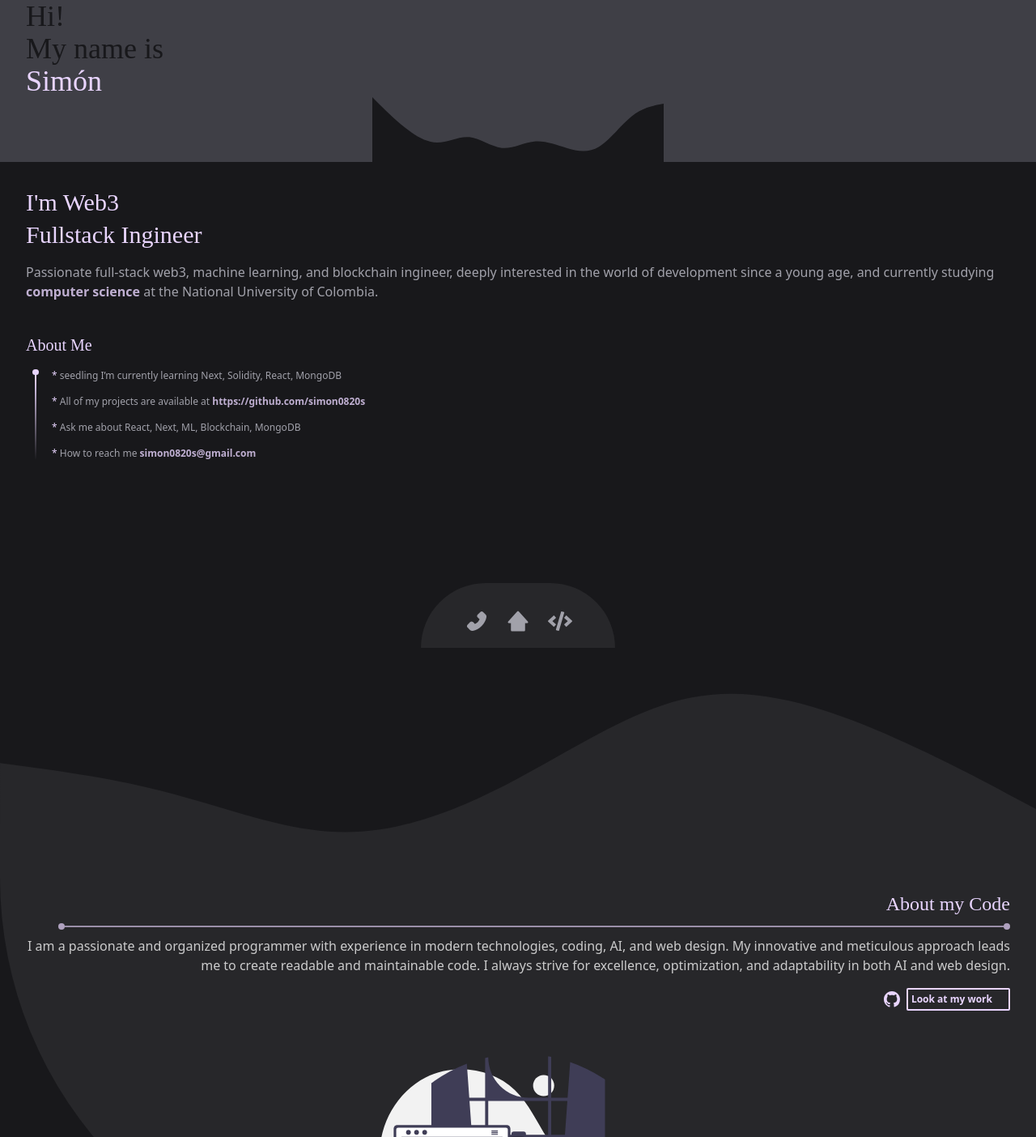
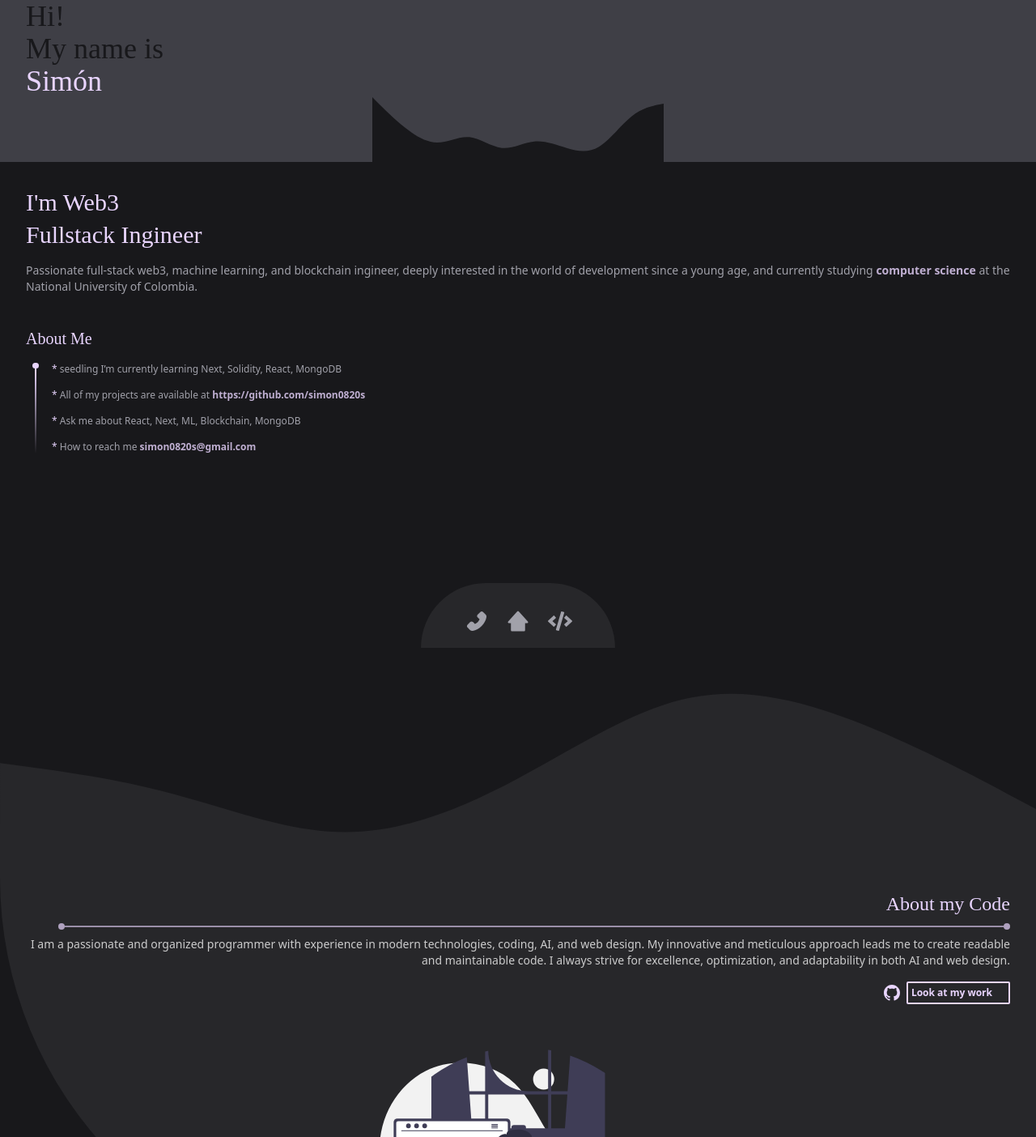
Before and after one commit to simon0820s/MyPersonalPage, a React (Vite) app: page / in a window 1280 px wide. Shown: the top 1404 px of the page at 81% size. Built offline with nearby package versions, Linux system fonts and the light colour scheme; some icons are missing; a web font is replaced by a local one.

Commit message:
little text

```diff
--- a/src/sections/Hero.jsx
+++ b/src/sections/Hero.jsx
@@ -30,7 +30,7 @@ const Hero = () => {
             <h1>Fullstack Ingineer</h1>
           </div>
 
-          <p className="text-base font-medium text-zinc-400">Passionate full-stack web3, machine learning, and blockchain ingineer, deeply interested in the world of development since a young age, and currently studying <span className="text-purple-200 font-bold opacity-80">computer science</span> at the National University of Colombia.
+          <p className="text-sm font-medium text-zinc-400">Passionate full-stack web3, machine learning, and blockchain ingineer, deeply interested in the world of development since a young age, and currently studying <span className="text-purple-200 font-bold opacity-80">computer science</span> at the National University of Colombia.
           </p>
         </article>
         <article className="flex flex-col items-start gap-4">
--- a/src/sections/MyCode.jsx
+++ b/src/sections/MyCode.jsx
@@ -16,7 +16,7 @@ function MyCode() {
             <span className='bg-purple-200 w-full h-0.5 opacity-60'></span>
             <span className='bg-purple-200 w-2 h-2 rounded-full opacity-70'></span>
           </div>
-          <p className="text-end text-base font-medium opacity-80">
+          <p className="text-end text-sm font-medium opacity-80">
             I am a passionate and organized programmer with experience in modern technologies, coding, AI, and web design. My innovative and meticulous approach leads me to create readable and maintainable code. I always strive for excellence, optimization, and adaptability in both AI and web design.
           </p>
         </article>
@@ -24,7 +24,7 @@ function MyCode() {
           <motion.div
             initial={{ opacity: 0 }}
             whileInView={{ opacity: 1 }}
-            transition={{ duration: 1 }}
+            transition={{ duration: 0.5 }}
           >
             <BsGithub className='text-purple-200 text-xl' />
           </motion.div>
```
